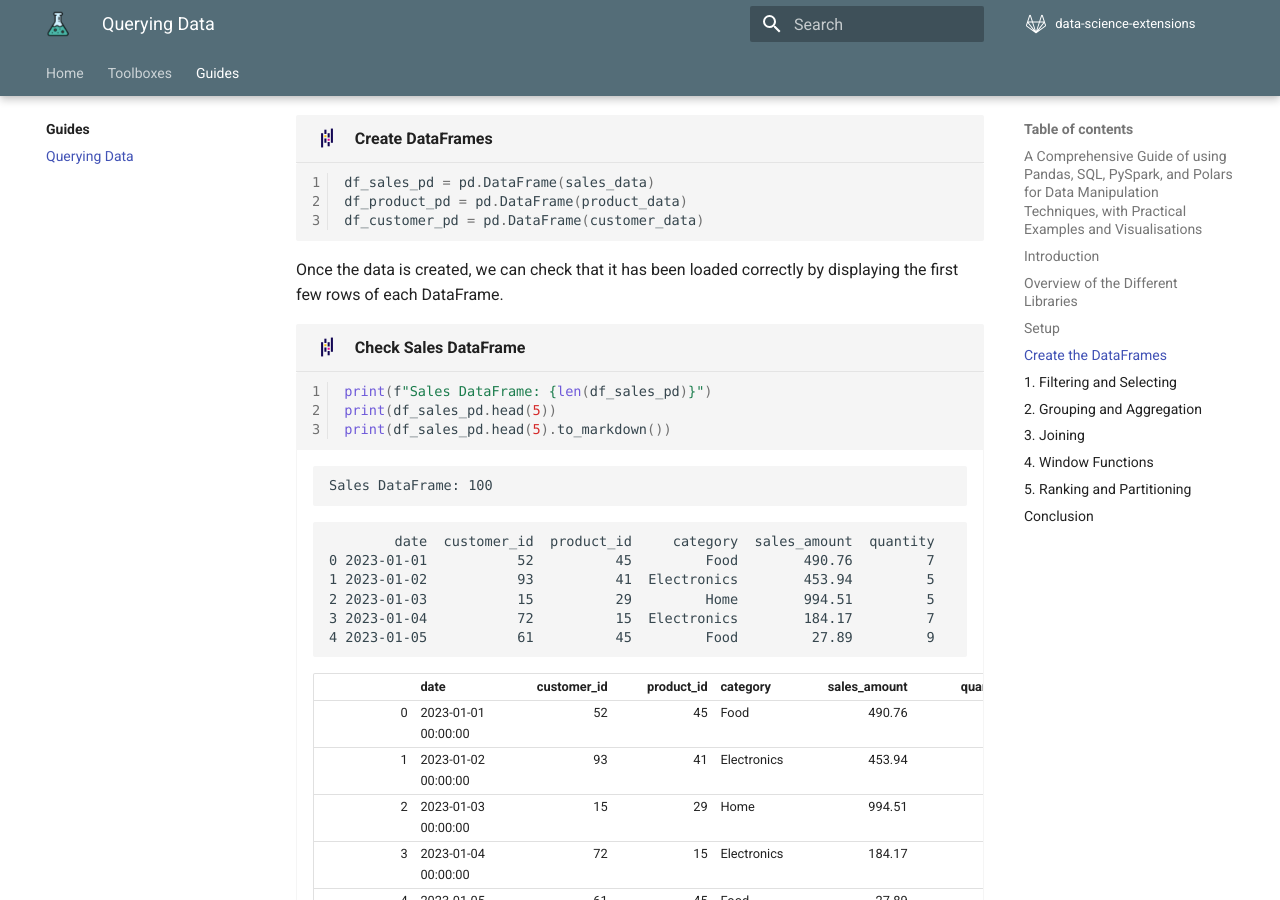
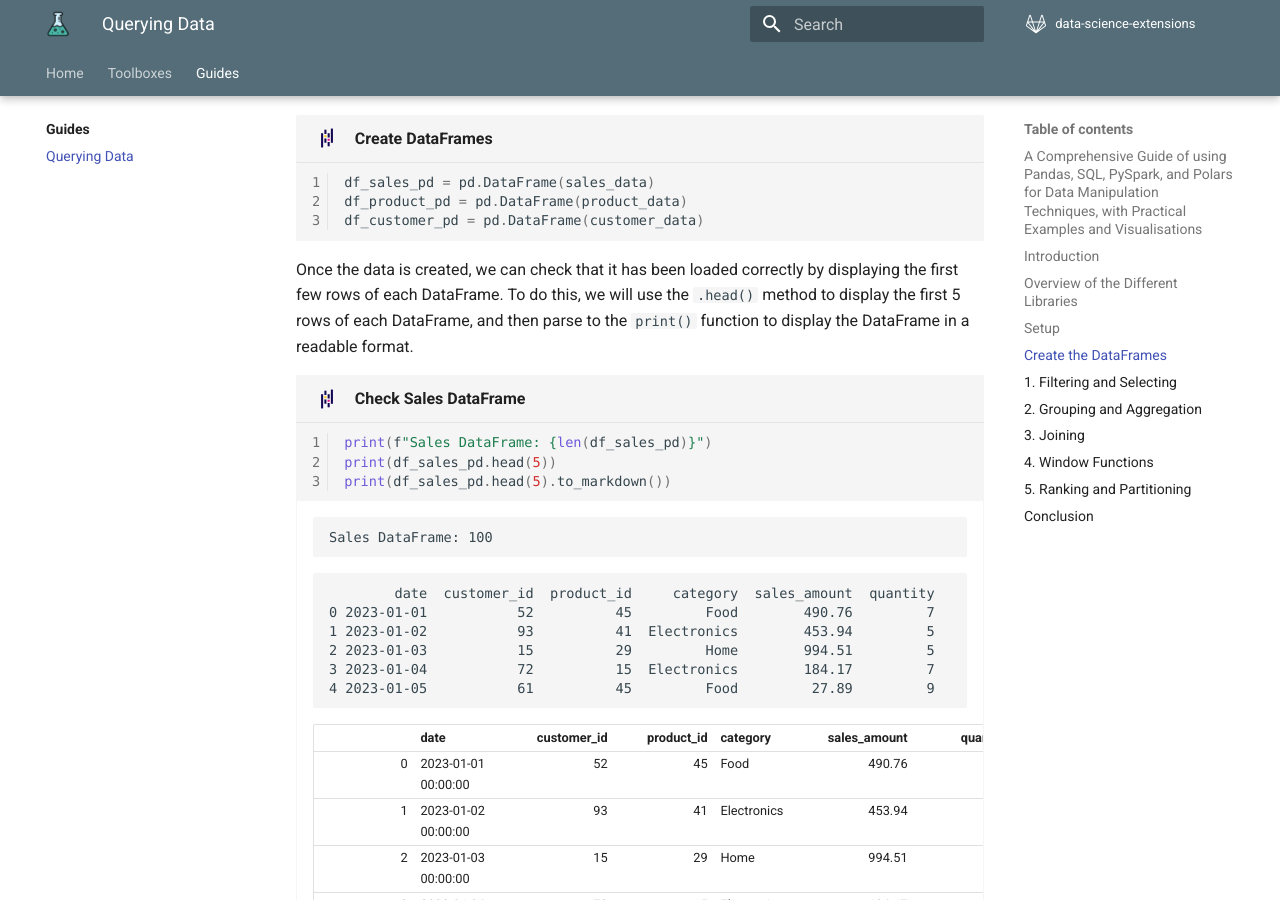
Before and after one commit to data-science-extensions/data-science-extensions, an MkDocs documentation site: the page built from docs/guides/querying-data.md, in a window 1280 px wide and 900 px high, scrolled down 3416 px. Built offline with MkDocs 1.6.1 and Material for MkDocs 9.7.7, drawn with Linux system fonts in a browser that asks for light colours; some web fonts are replaced; comment, search, counter and statistics services are not loaded; the version menu is left out; some of the changed lines change nothing that is shown.

Commit message:
Finish the description for the `Create the DataFrames` section

````diff
--- a/docs/guides/querying-data.md
+++ b/docs/guides/querying-data.md
@@ -217,7 +217,7 @@
     df_customer_pd = pd.DataFrame(customer_data)
     ```
 
-    Once the data is created, we can check that it has been loaded correctly by displaying the first few rows of each DataFrame.
+    Once the data is created, we can check that it has been loaded correctly by displaying the first few rows of each DataFrame. To do this, we will use the `.head()` method to display the first 5 rows of each DataFrame, and then parse to the `print()` function to display the DataFrame in a readable format.
 
     ```py {.pandas linenums="1" title="Check Sales DataFrame"}
     print(f"Sales DataFrame: {len(df_sales_pd)}")
@@ -314,13 +314,19 @@
 
 === "SQL"
 
+    To create the dataframes in SQL, we will use the data we generated earlier. Firstly, we need to create the SQLite database. This will be an in-memory database for demonstration purposes, but in a real-world scenario, you would typically connect to a persistent (on-disk) database. To do this, we will use the `sqlite3` library to create a connection to the database, which we define with the `:memory:` parameter. The result is to create a temporary database that exists only during the lifetime of the connection.
+
+    Next, we will then parse the dictionaries into Pandas DataFrames, which will then be loaded into an SQLite database. This allows us to perform various data manipulation tasks using SQL queries.
+
     ```py {.sql linenums="1" title="Create DataFrames"}
     # Creates SQLite database and tables
     conn: sqlite3.Connection = sqlite3.connect(":memory:")
-    df_sales_pd.to_sql("sales", conn, index=False, if_exists="replace")
-    df_product_pd.to_sql("product", conn, index=False, if_exists="replace")
-    df_customer_pd.to_sql("customer", conn, index=False, if_exists="replace")
-    ```
+    pd.DataFrame(sales_data).to_sql("sales", conn, index=False, if_exists="replace")
+    pd.DataFrame(product_data).to_sql("product", conn, index=False, if_exists="replace")
+    pd.DataFrame(customer_data).to_sql("customer", conn, index=False, if_exists="replace")
+    ```
+
+    Once the data is created, we can check that it has been loaded correctly by displaying the first few rows of each DataFrame. To do this, we will use the `pd.read_sql()` function to execute SQL queries and retrieve the data from the database. We will then parse the results to the `print()` function to display the DataFrame in a readable format.
 
     ```py {.sql linenums="1" title="Check Sales DataFrame"}
     print(f"Sales Table: {len(pd.read_sql('SELECT * FROM sales', conn))}")
@@ -417,15 +423,29 @@
 
 === "PySpark"
 
+    Spark DataFrames are similar to Pandas DataFrames, but they are designed to work with large datasets that do not fit into memory. They can be distributed across a cluster of machines, allowing for parallel processing of data.
+
+    To create the dataframes in PySpark, we will use the data we generated earlier. We will first create a Spark session, which is the entry point to using PySpark. Then, we will parse the dictionaries into PySpark DataFrames, which will allow us to perform various data manipulation tasks.
+
+    The PySpark session is created using the `.builder` method on the `SparkSession` class, which allows us to configure the session with various options such as the application name. The `.getOrCreate()` method is used to either get an existing session or create a new one if it doesn't exist.
+
     ```py {.pyspark linenums="1" title="Create Spark Session"}
     spark: SparkSession = SparkSession.builder.appName("SalesAnalysis").getOrCreate()
     ```
 
+    Once the Spark session is created, we can create the DataFrames from the dictionaries. We will  use the `.createDataFrame()` method on the Spark session to convert the dictionaries into PySpark DataFrames. The `.createDataFrame()` method is expecting the data to be oriented by _row_. Meaning that the data should be in the form of a list of dictionaries, where each dictionary represents a row of data. However, we currently have our data is oriented by _column_, where the dictionarieshave keys as column names and values as lists of data. Therefore, we will first need to convert the dictionaries from _column_ orientation to _row_ orientation. The easiest way to do this is by parse'ing the data to a Pandas DataFrames, and then using that to create our PySpark DataFrames from there.
+
+    A good description of how to create PySpark DataFrames from Python Dictionaries can be found in the PySpark documentation: [PySpark Create DataFrame From Dictionary][pyspark-create-dataframe-from-dict].
+
+    [pyspark-create-dataframe-from-dict]: https://sparkbyexamples.com/pyspark/pyspark-create-dataframe-from-dictionary/
+
     ```py {.pyspark linenums="1" title="Create DataFrames"}
-    df_sales_ps: psDataFrame = spark.createDataFrame(df_sales_pd)
-    df_product_ps: psDataFrame = spark.createDataFrame(df_product_pd)
-    df_customer_ps: psDataFrame = spark.createDataFrame(df_customer_pd)
-    ```
+    df_sales_ps: psDataFrame = spark.createDataFrame(pd.DataFrame(sales_data))
+    df_product_ps: psDataFrame = spark.createDataFrame(pd.DataFrame(product_data))
+    df_customer_ps: psDataFrame = spark.createDataFrame(pd.DataFrame(customer_data))
+    ```
+
+    Once the data is created, we can check that it has been loaded correctly by displaying the first few rows of each DataFrame. To do this, we will use the `.show()` method to display the first `5` rows of each DataFrame. The `.show()` method is used to display the data in a tabular format, similar to how it would be displayed in a SQL database.
 
     ```py {.pyspark linenums="1" title="Check Sales DataFrame"}
     print(f"Sales DataFrame: {df_sales_ps.count()}")
@@ -534,11 +554,15 @@
 
 === "Polars"
 
+    To create the dataframes in Polars, we will use the data we generated earlier. We will parse the dictionaries into Polars DataFrames, which will allow us to perform various data manipulation tasks.
+
     ```py {.polars linenums="1" title="Create DataFrames"}
     df_sales_pl: pl.DataFrame = pl.DataFrame(sales_data)
     df_product_pl: pl.DataFrame = pl.DataFrame(product_data)
     df_customer_pl: pl.DataFrame = pl.DataFrame(customer_data)
     ```
+
+    Once the data is created, we can check that it has been loaded correctly by displaying the first few rows of each DataFrame. To do this, we will use the `.head()` method to display the first `5` rows of each DataFrame, and then parse to the `print()` function to display the DataFrame in a readable format.
 
     ```py {.polars linenums="1" title="Check Sales DataFrame"}
     print(f"Sales DataFrame: {df_sales_pl.shape[0]}")
````
